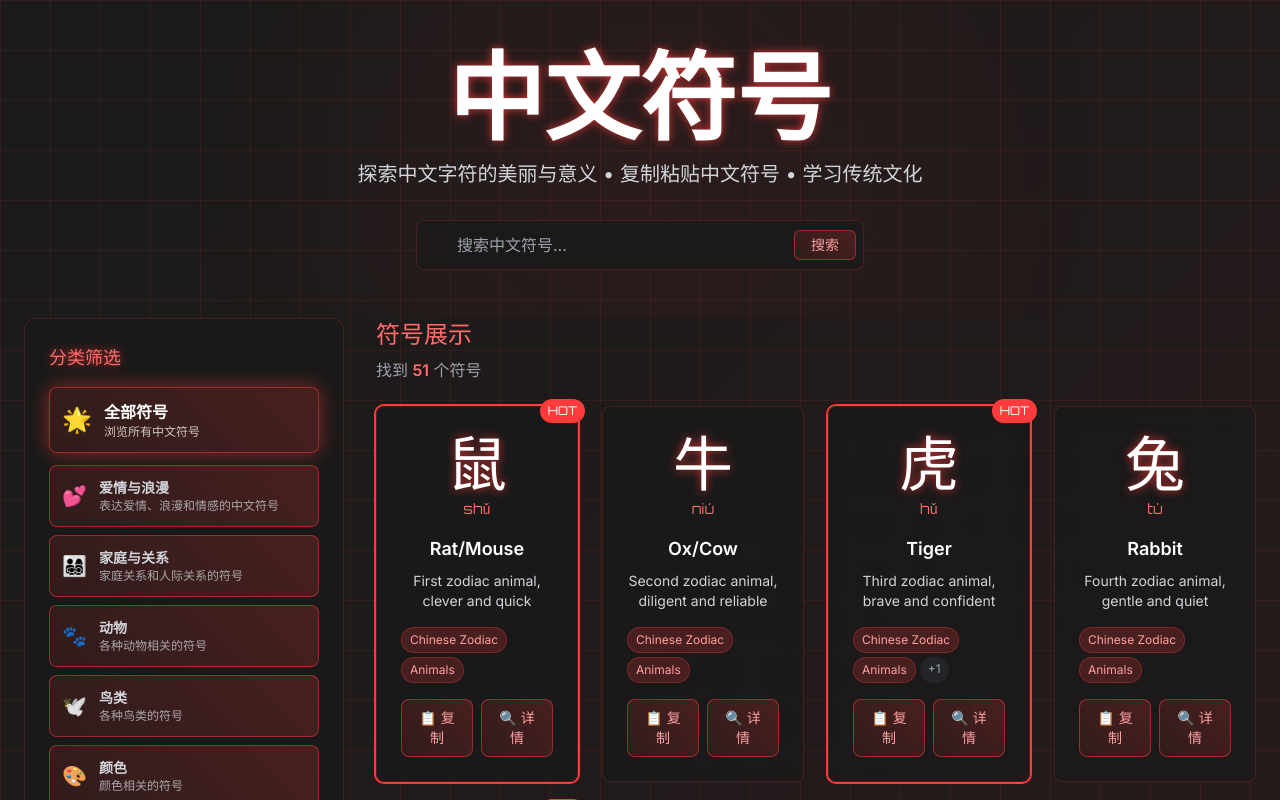
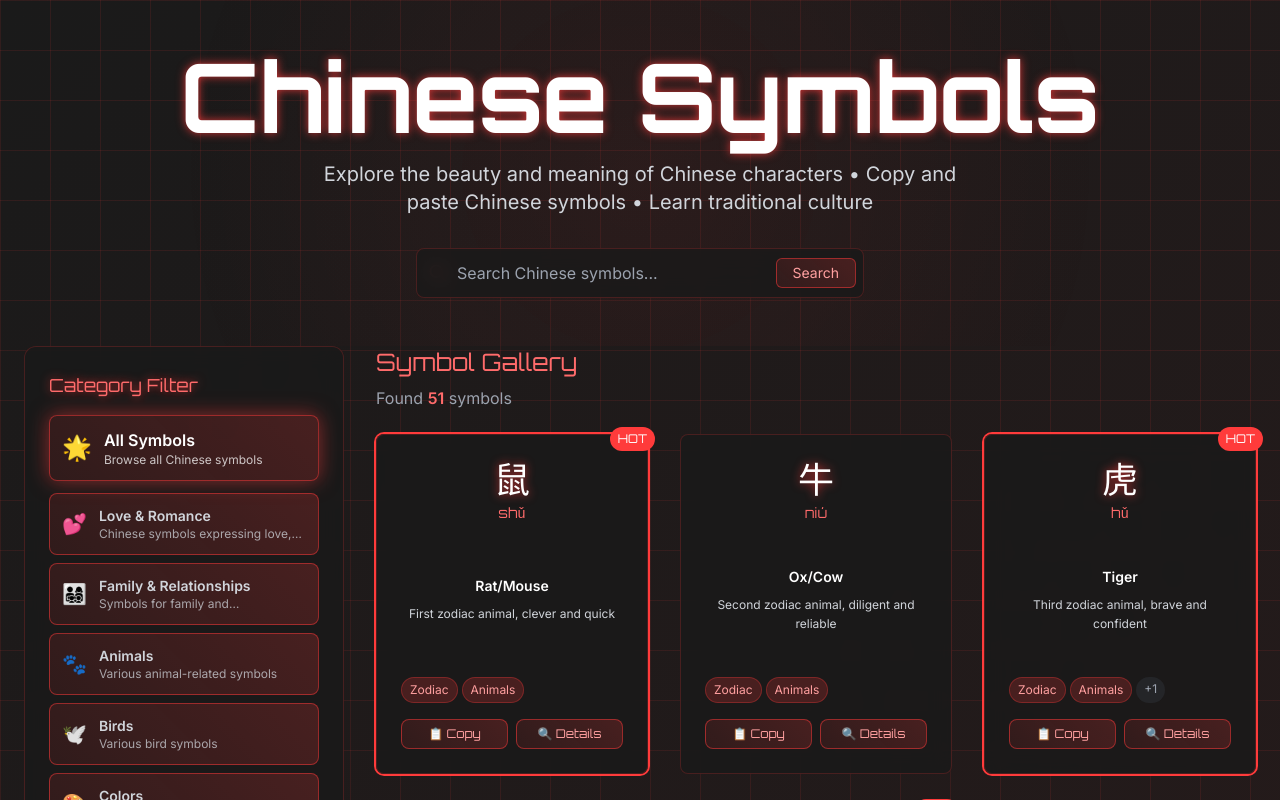
Before and after one commit to ken-fs/chinesesymbols, a Next.js app: page / in a window 1280 px wide. Shown: the top 800 px of the page. Built offline with nearby package versions, Linux system fonts and the light colour scheme.

Commit message:
feat: 调整主题

```diff
--- a/app/globals.css
+++ b/app/globals.css
@@ -88,6 +88,27 @@ body::before {
     box-shadow: 0 0 20px rgba(255, 59, 59, 0.4);
     transform: translateY(-2px);
   }
+
+  .line-clamp-1 {
+    overflow: hidden;
+    display: -webkit-box;
+    -webkit-box-orient: vertical;
+    -webkit-line-clamp: 1;
+  }
+
+  .line-clamp-2 {
+    overflow: hidden;
+    display: -webkit-box;
+    -webkit-box-orient: vertical;
+    -webkit-line-clamp: 2;
+  }
+
+  .line-clamp-3 {
+    overflow: hidden;
+    display: -webkit-box;
+    -webkit-box-orient: vertical;
+    -webkit-line-clamp: 3;
+  }
 }
 
 /* 滚动条样式 */
--- a/app/page.tsx
+++ b/app/page.tsx
@@ -40,7 +40,7 @@ export default function Home() {
 
   const handleCopy = (symbol: string) => {
     setToast({
-      message: `已复制 "${symbol}" 到剪贴板`,
+      message: `Copied "${symbol}" to clipboard`,
       isVisible: true,
       type: "success",
     });
@@ -57,10 +57,11 @@ export default function Home() {
         <div className="absolute inset-0 bg-neon-glow opacity-20" />
         <div className="relative z-10">
           <h1 className="text-6xl md:text-8xl font-cyber font-bold neon-text mb-4 animate-fade-in">
-            中文符号
+            Chinese Symbols
           </h1>
           <p className="text-xl text-gray-300 mb-8 max-w-2xl mx-auto">
-            探索中文字符的美丽与意义 • 复制粘贴中文符号 • 学习传统文化
+            Explore the beauty and meaning of Chinese characters • Copy and
+            paste Chinese symbols • Learn traditional culture
           </p>
 
           {/* 搜索栏 */}
@@ -88,17 +89,17 @@ export default function Home() {
             {/* 结果统计 */}
             <div className="mb-6">
               <h2 className="text-2xl font-cyber text-tech-red-400 mb-2">
-                符号展示
+                Symbol Gallery
               </h2>
               <p className="text-gray-400">
-                找到{" "}
+                Found{" "}
                 <span className="text-tech-red-400 font-semibold">
                   {filteredSymbols.length}
                 </span>{" "}
-                个符号
+                symbols
                 {selectedCategory && (
                   <span className="ml-2">
-                    • 分类:{" "}
+                    • Category:{" "}
                     <span className="text-tech-red-400">
                       {selectedCategory}
                     </span>
@@ -106,7 +107,7 @@ export default function Home() {
                 )}
                 {searchTerm && (
                   <span className="ml-2">
-                    • 搜索:{" "}
+                    • Search:{" "}
                     <span className="text-tech-red-400">"{searchTerm}"</span>
                   </span>
                 )}
@@ -115,7 +116,7 @@ export default function Home() {
 
             {/* 符号网格 */}
             {filteredSymbols.length > 0 ? (
-              <div className="grid grid-cols-1 md:grid-cols-2 lg:grid-cols-3 xl:grid-cols-4 gap-6">
+              <div className="grid grid-cols-1 sm:grid-cols-2 lg:grid-cols-2 xl:grid-cols-3 2xl:grid-cols-3 gap-8 max-w-7xl mx-auto">
                 {filteredSymbols.map((symbol) => (
                   <div key={symbol.id} className="animate-slide-up">
                     <SymbolCard symbol={symbol} onCopy={handleCopy} />
@@ -126,9 +127,11 @@ export default function Home() {
               <div className="text-center py-12">
                 <div className="text-6xl mb-4">🔍</div>
                 <h3 className="text-xl font-cyber text-gray-400 mb-2">
-                  未找到匹配的符号
+                  No matching symbols found
                 </h3>
-                <p className="text-gray-500">尝试调整搜索条件或选择其他分类</p>
+                <p className="text-gray-500">
+                  Try adjusting your search terms or select a different category
+                </p>
               </div>
             )}
           </section>
@@ -139,10 +142,12 @@ export default function Home() {
       <footer className="border-t border-tech-red-500/20 py-8 px-6">
         <div className="container mx-auto text-center">
           <p className="text-gray-400 mb-2">
-            Chinese Symbols © 2025 - 您可信赖的中文符号资源
+            Chinese Symbols © 2025 - Your trusted source for authentic Chinese
+            symbols
           </p>
           <p className="text-sm text-gray-500">
-            复制粘贴中文符号 | 中文符号纹身 | 中文符号含义 | 学习中文符号
+            Copy and paste Chinese symbols | Chinese symbols for tattoos |
+            Chinese symbols meanings | Learn Chinese symbols
           </p>
         </div>
       </footer>
--- a/app/symbol/[id]/page.tsx
+++ b/app/symbol/[id]/page.tsx
@@ -32,13 +32,13 @@ export default function SymbolDetailPage() {
     try {
       await navigator.clipboard.writeText(text);
       setToast({
-        message: `已复制 "${text}" 到剪贴板`,
+        message: `Copied "${text}" to clipboard`,
         isVisible: true,
         type: "success",
       });
     } catch (err) {
       setToast({
-        message: "复制失败，请重试",
+        message: "Copy failed, please try again",
         isVisible: true,
         type: "error",
       });
@@ -54,13 +54,17 @@ export default function SymbolDetailPage() {
       <div className="min-h-screen flex items-center justify-center">
         <div className="text-center">
           <div className="text-6xl mb-4">🔍</div>
-          <h1 className="text-2xl font-cyber text-gray-400 mb-2">符号未找到</h1>
-          <p className="text-gray-500 mb-6">您查找的符号不存在或已被删除</p>
+          <h1 className="text-2xl font-cyber text-gray-400 mb-2">
+            Symbol Not Found
+          </h1>
+          <p className="text-gray-500 mb-6">
+            The symbol you're looking for doesn't exist or has been removed
+          </p>
           <button
             onClick={() => router.back()}
             className="cyber-button px-6 py-3 rounded-lg text-tech-red-300 hover:text-white transition-colors"
           >
-            返回上一页
+            Go Back
           </button>
         </div>
       </div>
@@ -93,9 +97,11 @@ export default function SymbolDetailPage() {
                 d="M15 19l-7-7 7-7"
               />
             </svg>
-            <span>返回</span>
+            <span>Back</span>
           </button>
-          <h1 className="text-xl font-cyber text-tech-red-400">符号详情</h1>
+          <h1 className="text-xl font-cyber text-tech-red-400">
+            Symbol Details
+          </h1>
           <div className="w-20"></div> {/* 占位符保持居中 */}
         </div>
       </header>
@@ -129,13 +135,13 @@ export default function SymbolDetailPage() {
                 onClick={() => handleCopy(symbol.symbol)}
                 className="cyber-button px-6 py-3 rounded-lg text-tech-red-300 hover:text-white transition-all duration-300"
               >
-                📋 复制符号
+                📋 Copy Symbol
               </button>
               <button
                 onClick={() => handleCopy(symbol.pinyin)}
                 className="cyber-button px-6 py-3 rounded-lg text-tech-red-300 hover:text-white transition-all duration-300"
               >
-                📋 复制拼音
+                📋 Copy Pinyin
               </button>
             </div>
           </div>
@@ -145,7 +151,7 @@ export default function SymbolDetailPage() {
             {/* 分类信息 */}
             <div className="glass-effect rounded-xl p-6">
               <h2 className="text-xl font-cyber text-tech-red-400 mb-4">
-                分类信息
+                Category Information
               </h2>
               <div className="space-y-3">
                 {symbolCategories.map((category) => (
@@ -170,7 +176,7 @@ export default function SymbolDetailPage() {
             {/* 标签信息 */}
             <div className="glass-effect rounded-xl p-6">
               <h2 className="text-xl font-cyber text-tech-red-400 mb-4">
-                相关标签
+                Related Tags
               </h2>
               <div className="flex flex-wrap gap-2">
                 {symbol.tags.map((tag) => (
@@ -189,10 +195,10 @@ export default function SymbolDetailPage() {
                     <span className="text-2xl">🔥</span>
                     <div>
                       <div className="font-semibold text-tech-red-400">
-                        热门符号
+                        Popular Symbol
                       </div>
                       <div className="text-sm text-gray-400">
-                        这个符号很受欢迎
+                        This symbol is very popular
                       </div>
                     </div>
                   </div>
@@ -204,28 +210,28 @@ export default function SymbolDetailPage() {
           {/* 使用建议 */}
           <div className="mt-8 glass-effect rounded-xl p-6">
             <h2 className="text-xl font-cyber text-tech-red-400 mb-4">
-              使用建议
+              Usage Suggestions
             </h2>
             <div className="grid grid-cols-1 md:grid-cols-3 gap-4">
               <div className="p-4 bg-tech-red-500/10 rounded-lg border border-tech-red-500/20">
                 <div className="text-2xl mb-2">💬</div>
-                <h3 className="font-semibold text-white mb-2">社交媒体</h3>
+                <h3 className="font-semibold text-white mb-2">Social Media</h3>
                 <p className="text-sm text-gray-400">
-                  可以在微信、微博等社交平台使用这个符号
+                  Use this symbol on social platforms like WeChat, Weibo, etc.
                 </p>
               </div>
               <div className="p-4 bg-tech-red-500/10 rounded-lg border border-tech-red-500/20">
                 <div className="text-2xl mb-2">🎨</div>
-                <h3 className="font-semibold text-white mb-2">设计作品</h3>
+                <h3 className="font-semibold text-white mb-2">Design Works</h3>
                 <p className="text-sm text-gray-400">
-                  适合用于海报、logo等设计作品中
+                  Perfect for posters, logos, and other design projects
                 </p>
               </div>
               <div className="p-4 bg-tech-red-500/10 rounded-lg border border-tech-red-500/20">
                 <div className="text-2xl mb-2">📚</div>
-                <h3 className="font-semibold text-white mb-2">学习中文</h3>
+                <h3 className="font-semibold text-white mb-2">Learn Chinese</h3>
                 <p className="text-sm text-gray-400">
-                  有助于学习中文文化和汉字含义
+                  Helpful for learning Chinese culture and character meanings
                 </p>
               </div>
             </div>
--- a/components/CategoryFilter.tsx
+++ b/components/CategoryFilter.tsx
@@ -15,7 +15,7 @@ export default function CategoryFilter({
   return (
     <div className="w-full">
       <h3 className="text-lg font-cyber text-tech-red-400 mb-4 neon-text">
-        分类筛选
+        Category Filter
       </h3>
 
       {/* 全部按钮 */}
@@ -33,8 +33,8 @@ export default function CategoryFilter({
         <div className="flex items-center space-x-3">
           <span className="text-2xl">🌟</span>
           <div>
-            <div className="font-semibold">全部符号</div>
-            <div className="text-xs opacity-75">浏览所有中文符号</div>
+            <div className="font-semibold">All Symbols</div>
+            <div className="text-xs opacity-75">Browse all Chinese symbols</div>
           </div>
         </div>
       </button>
--- a/components/SearchBar.tsx
+++ b/components/SearchBar.tsx
@@ -9,7 +9,7 @@ interface SearchBarProps {
 
 export default function SearchBar({
   onSearch,
-  placeholder = "搜索中文符号...",
+  placeholder = "Search Chinese symbols...",
 }: SearchBarProps) {
   const [searchTerm, setSearchTerm] = useState("");
 
@@ -81,13 +81,13 @@ export default function SearchBar({
       <button
         type="submit"
         className="
-          absolute right-2 top-1/2 transform -translate-y-1/2
-          cyber-button px-4 py-1 rounded-md text-sm
-          text-tech-red-300 hover:text-white
-          transition-all duration-300
-        "
+            absolute right-2 top-1/2 transform -translate-y-1/2
+            cyber-button px-4 py-1 rounded-md text-sm
+            text-tech-red-300 hover:text-white
+            transition-all duration-300
+          "
       >
-        搜索
+        Search
       </button>
     </form>
   );
--- a/components/SymbolCard.tsx
+++ b/components/SymbolCard.tsx
@@ -29,7 +29,7 @@ export default function SymbolCard({ symbol, onCopy }: SymbolCardProps) {
     <div
       className={`
         relative group glass-effect rounded-lg p-6 transition-all duration-300 cursor-pointer
-        hover:cyber-glow hover:scale-105 hover:rotate-1
+        hover:cyber-glow hover:scale-105 hover:rotate-1 w-full min-h-[340px] flex flex-col
         ${isHovered ? "animate-glow" : ""}
         ${symbol.isPopular ? "ring-2 ring-tech-red-500" : ""}
       `}
@@ -45,8 +45,8 @@ export default function SymbolCard({ symbol, onCopy }: SymbolCardProps) {
       )}
 
       {/* 符号显示 */}
-      <div className="text-center mb-4">
-        <div className="text-6xl font-chinese mb-2 neon-text animate-float">
+      <div className="text-center mb-3 flex-shrink-0">
+        <div className="text-4xl font-chinese mb-1 neon-text animate-float">
           {symbol.symbol}
         </div>
         <div className="text-tech-red-400 font-cyber text-sm">
@@ -55,25 +55,46 @@ export default function SymbolCard({ symbol, onCopy }: SymbolCardProps) {
       </div>
 
       {/* 含义和描述 */}
-      <div className="text-center">
-        <h3 className="text-lg font-semibold text-white mb-2">
+      <div className="text-center flex-grow flex flex-col justify-center">
+        <h3 className="text-sm font-semibold text-white mb-2 line-clamp-1">
           {symbol.meaning}
         </h3>
-        <p className="text-gray-300 text-sm mb-4 line-clamp-2">
+        <p className="text-gray-300 text-xs mb-3 line-clamp-2 leading-relaxed">
           {symbol.description}
         </p>
       </div>
 
       {/* 分类标签 */}
-      <div className="flex flex-wrap gap-1 mb-4">
-        {symbol.categories.slice(0, 2).map((category) => (
-          <span
-            key={category}
-            className="text-xs px-2 py-1 bg-tech-red-500/20 text-tech-red-300 rounded-full border border-tech-red-500/30"
-          >
-            {category}
-          </span>
-        ))}
+      <div className="flex flex-wrap gap-1 mb-4 flex-shrink-0">
+        {symbol.categories.slice(0, 2).map((category) => {
+          // 创建分类名称的缩写
+          const getCategoryAbbr = (cat: string) => {
+            const abbreviations: { [key: string]: string } = {
+              "Love & Romance": "Love",
+              "Family & Relationships": "Family",
+              "Chinese Zodiac": "Zodiac",
+              "Strength & Power": "Strength",
+              "Luck & Fortune": "Luck",
+              "Tattoo Designs": "Tattoo",
+              "Wisdom & Knowledge": "Wisdom",
+              "Emotions & Feelings": "Emotions",
+              "Nature Elements": "Nature",
+              "Fruits & Flowers": "Flowers",
+              "Objects & Tools": "Tools",
+              "Chinese Idioms": "Idioms",
+            };
+            return abbreviations[cat] || cat;
+          };
+
+          return (
+            <span
+              key={category}
+              className="text-xs px-2 py-1 bg-tech-red-500/20 text-tech-red-300 rounded-full border border-tech-red-500/30"
+            >
+              {getCategoryAbbr(category)}
+            </span>
+          );
+        })}
         {symbol.categories.length > 2 && (
           <span className="text-xs px-2 py-1 bg-gray-600/20 text-gray-400 rounded-full">
             +{symbol.categories.length - 2}
@@ -82,10 +103,10 @@ export default function SymbolCard({ symbol, onCopy }: SymbolCardProps) {
       </div>
 
       {/* 操作按钮 */}
-      <div className="flex justify-center space-x-2">
+      <div className="flex justify-center space-x-2 flex-shrink-0">
         <button
           className={`
-            cyber-button px-4 py-2 rounded-lg text-sm font-cyber transition-all duration-300
+            cyber-button px-2 py-1.5 rounded-lg text-xs font-cyber transition-all duration-300 flex-1
             ${
               isCopied
                 ? "bg-green-500/20 text-green-400 border-green-500/50"
@@ -97,17 +118,17 @@ export default function SymbolCard({ symbol, onCopy }: SymbolCardProps) {
             handleCopy();
           }}
         >
-          {isCopied ? "✓ 已复制" : "📋 复制"}
+          {isCopied ? "✓ Copied" : "📋 Copy"}
         </button>
 
         <button
-          className="cyber-button px-4 py-2 rounded-lg text-sm font-cyber text-tech-red-300 hover:text-white transition-all duration-300"
+          className="cyber-button px-2 py-1.5 rounded-lg text-xs font-cyber text-tech-red-300 hover:text-white transition-all duration-300 flex-1"
           onClick={(e) => {
             e.stopPropagation();
             router.push(`/symbol/${symbol.id}`);
           }}
         >
-          🔍 详情
+          🔍 Details
         </button>
       </div>
 
--- a/data/categories.ts
+++ b/data/categories.ts
@@ -3,106 +3,106 @@ import { CategoryInfo, SymbolCategory } from "@/types/symbol";
 export const categories: CategoryInfo[] = [
   {
     id: "Love & Romance",
-    name: "爱情与浪漫",
-    description: "表达爱情、浪漫和情感的中文符号",
+    name: "Love & Romance",
+    description: "Chinese symbols expressing love, romance and emotions",
     icon: "💕",
     color: "from-pink-500 to-red-500",
   },
   {
     id: "Family & Relationships",
-    name: "家庭与关系",
-    description: "家庭关系和人际关系的符号",
+    name: "Family & Relationships",
+    description: "Symbols for family and interpersonal relationships",
     icon: "👨‍👩‍👧‍👦",
     color: "from-blue-500 to-indigo-500",
   },
   {
     id: "Animals",
-    name: "动物",
-    description: "各种动物相关的符号",
+    name: "Animals",
+    description: "Various animal-related symbols",
     icon: "🐾",
     color: "from-green-500 to-emerald-500",
   },
   {
     id: "Birds",
-    name: "鸟类",
-    description: "各种鸟类的符号",
+    name: "Birds",
+    description: "Various bird symbols",
     icon: "🕊️",
     color: "from-sky-500 to-blue-500",
   },
   {
     id: "Colors",
-    name: "颜色",
-    description: "颜色相关的符号",
+    name: "Colors",
+    description: "Color-related symbols",
     icon: "🎨",
     color: "from-purple-500 to-pink-500",
   },
   {
     id: "Nature Elements",
-    name: "自然元素",
-    description: "自然界的元素符号",
+    name: "Nature Elements",
+    description: "Natural element symbols",
     icon: "🌿",
     color: "from-green-600 to-teal-500",
   },
   {
     id: "Fruits & Flowers",
-    name: "水果与花卉",
-    description: "水果和花卉的符号",
+    name: "Fruits & Flowers",
+    description: "Fruit and flower symbols",
     icon: "🌸",
     color: "from-pink-400 to-rose-500",
   },
   {
     id: "Objects & Tools",
-    name: "物品与工具",
-    description: "日常物品和工具的符号",
+    name: "Objects & Tools",
+    description: "Daily objects and tool symbols",
     icon: "🔧",
     color: "from-gray-500 to-slate-500",
   },
   {
     id: "Strength & Power",
-    name: "力量与权力",
-    description: "表达力量和权力的符号",
+    name: "Strength & Power",
+    description: "Symbols expressing strength and power",
     icon: "💪",
     color: "from-red-600 to-orange-500",
   },
   {
     id: "Luck & Fortune",
-    name: "幸运与财富",
-    description: "带来好运和财富的符号",
+    name: "Luck & Fortune",
+    description: "Symbols that bring good luck and fortune",
     icon: "🍀",
     color: "from-yellow-500 to-amber-500",
   },
   {
     id: "Tattoo Designs",
-    name: "纹身设计",
-    description: "适合纹身的符号设计",
+    name: "Tattoo Designs",
+    description: "Symbol designs suitable for tattoos",
     icon: "🎨",
     color: "from-indigo-600 to-purple-600",
   },
   {
     id: "Chinese Zodiac",
-    name: "中国生肖",
-    description: "十二生肖动物符号",
+    name: "Chinese Zodiac",
+    description: "Twelve zodiac animal symbols",
     icon: "🐉",
     color: "from-orange-500 to-red-500",
   },
   {
     id: "Wisdom & Knowledge",
-    name: "智慧与知识",
-    description: "智慧和知识相关的符号",
+    name: "Wisdom & Knowledge",
+    description: "Symbols related to wisdom and knowledge",
     icon: "📚",
     color: "from-blue-600 to-indigo-600",
   },
   {
     id: "Emotions & Feelings",
-    name: "情感与感受",
-    description: "各种情感和感受的符号",
+    name: "Emotions & Feelings",
+    description: "Various emotion and feeling symbols",
     icon: "😊",
     color: "from-yellow-400 to-orange-400",
   },
   {
     id: "Chinese Idioms",
-    name: "中国成语",
-    description: "传统中国成语和谚语",
+    name: "Chinese Idioms",
+    description: "Traditional Chinese idioms and proverbs",
     icon: "📜",
     color: "from-amber-600 to-yellow-600",
   },
```
